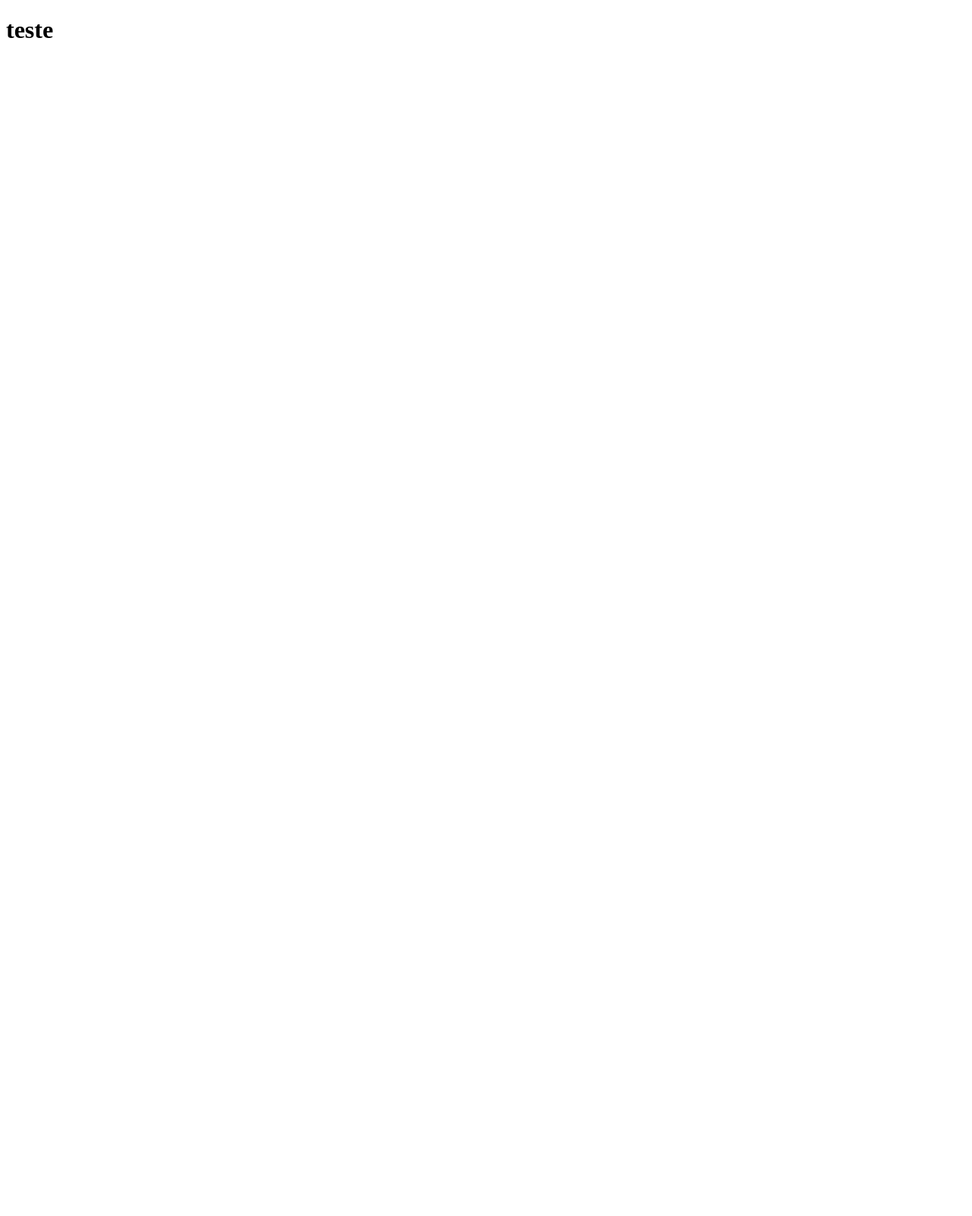
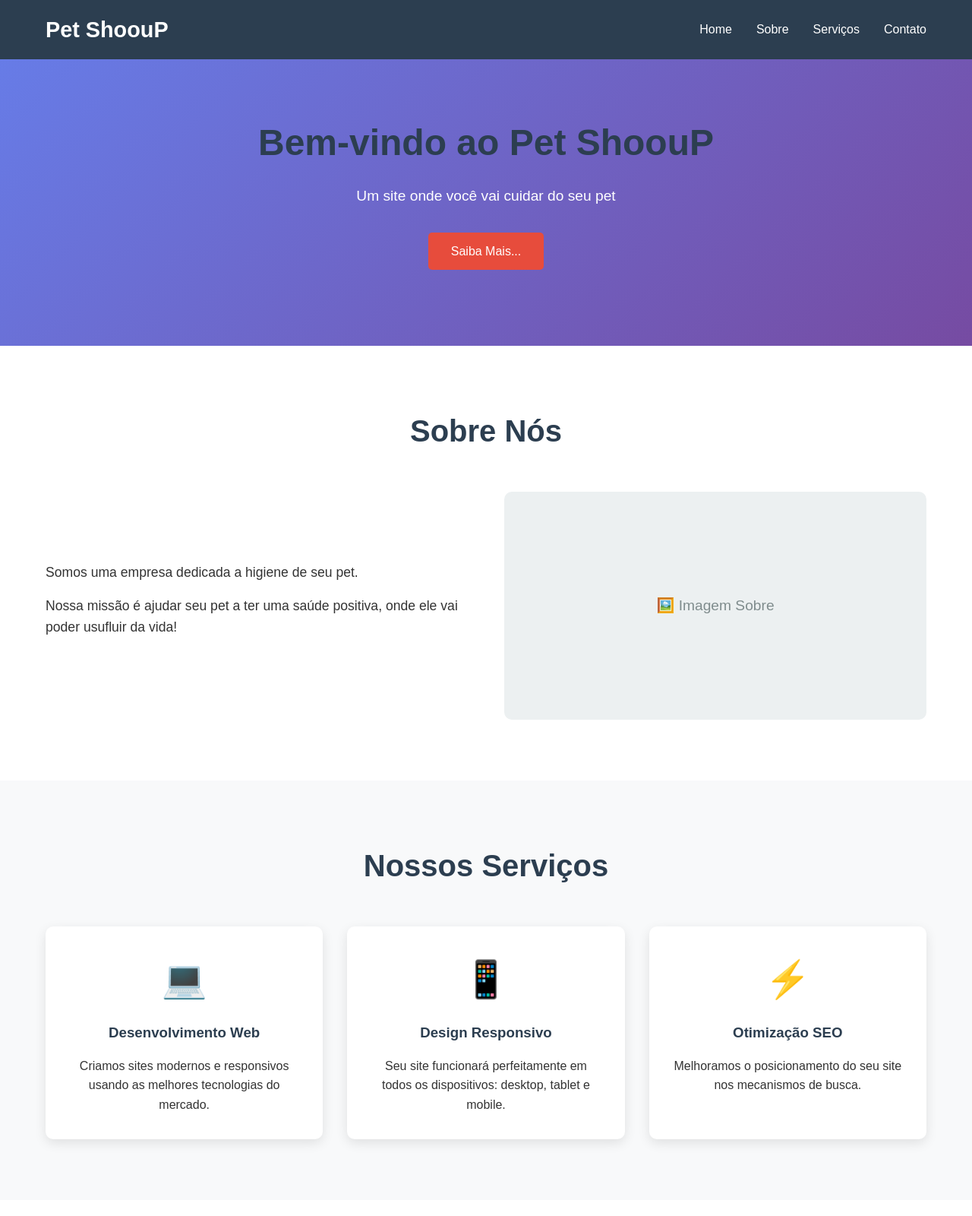
Before and after one commit to MateusFernandes7/Projetoti48, a plain HTML site: page index.html in a window 1280 px wide. Shown: the top 1600 px of the page at 76% size. Before the commit the page ends 800 px from the top, so only its background shows below. Drawn offline with Linux system fonts and the light colour scheme.

Commit message:
Estrutura do site

```diff
--- a/index.html
+++ b/index.html
@@ -1,12 +1,114 @@
 <!DOCTYPE html>
-<html lang="en">
+<html lang="pt-BR">
 <head>
     <meta charset="UTF-8">
     <meta name="viewport" content="width=device-width, initial-scale=1.0">
-    <title>Document</title>
+    <title>Meu Site - Página Inicial</title>
+    <link rel="stylesheet" href="style.css">
 </head>
 <body>
+    <!-- Cabeçalho -->
+    <header class="header">
+        <div class="container">
+            <div class="logo">
+                <h1>Pet ShoouP</h1>
+            </div>
+            <nav class="nav">
+                <ul>
+                    <li><a href="#home">Home</a></li>
+                    <li><a href="#sobre">Sobre</a></li>
+                    <li><a href="#servicos">Serviços</a></li>
+                    <li><a href="#contato">Contato</a></li>
+                </ul>
+            </nav>
+        </div>
+    </header>
 
+    <!-- Hero Section -->
+    <section id="home" class="hero">
+        <div class="container">
+            <div class="hero-content">
+                <h2>Bem-vindo ao Pet ShoouP</h2>
+                <p>Um site onde você vai cuidar do seu pet</p>
+                <a href="#sobre" class="btn">Saiba Mais...</a>
+            </div>
+        </div>
+    </section>
+
+    <!-- Sobre -->
+    <section id="sobre" class="sobre">
+        <div class="container">
+            <h2>Sobre Nós</h2>
+            <div class="sobre-content">
+                <div class="sobre-text">
+                    <p>Somos uma empresa dedicada a higiene de seu pet.</p>
+                    <p>Nossa missão é ajudar seu pet a ter uma saúde positiva, onde ele vai poder usufluir da vida!</p>
+                </div>
+                <div class="sobre-image">
+                    <div class="placeholder-image">
+                        🖼️ Imagem Sobre
+                    </div>
+                </div>
+            </div>
+        </div>
+    </section>
+
+    <!-- Serviços -->
+    <section id="servicos" class="servicos">
+        <div class="container">
+            <h2>Nossos Serviços</h2>
+            <div class="servicos-grid">
+                <div class="servico-card">
+                    <div class="servico-icon">💻</div>
+                    <h3>Desenvolvimento Web</h3>
+                    <p>Criamos sites modernos e responsivos usando as melhores tecnologias do mercado.</p>
+                </div>
+                <div class="servico-card">
+                    <div class="servico-icon">📱</div>
+                    <h3>Design Responsivo</h3>
+                    <p>Seu site funcionará perfeitamente em todos os dispositivos: desktop, tablet e mobile.</p>
+                </div>
+                <div class="servico-card">
+                    <div class="servico-icon">⚡</div>
+                    <h3>Otimização SEO</h3>
+                    <p>Melhoramos o posicionamento do seu site nos mecanismos de busca.</p>
+                </div>
+            </div>
+        </div>
+    </section>
+
+    <!-- Contato -->
+    <section id="contato" class="contato">
+        <div class="container">
+            <h2>Entre em Contato</h2>
+            <div class="contato-content">
+                <div class="contato-info">
+                    <h3>Informações de Contato</h3>
+                    <div class="info-item">
+                        <strong>📧 Email:</strong> ottoguerrerogarcia@gmail.com
+                    </div>
+                    <div class="info-item">
+                        <strong>📞 Telefone:</strong> (15) 99813-1495
+                    </div>
+                    <div class="info-item">
+                        <strong>📍 Endereço:</strong> Rua Gabriel, 123 - São Paulo, SP
+                    </div>
+                </div>
+                <form class="contato-form">
+                    <input type="text" placeholder="Seu nome" required>
+                    <input type="email" placeholder="Seu email" required>
+                    <textarea placeholder="Sua mensagem" rows="5" required></textarea>
+                    <button type="submit" class="btn">Enviar Mensagem</button>
+                </form>
+            </div>
+        </div>
+    </section>
+
+    <!-- Rodapé -->
+    <footer class="footer">
+        <div class="container">
+            <p>&copy; 2025 PetShooup. Todos os direitos reservados.</p>
+        </div>
+    </footer>
 </body>
-<H1>teste</H1>
 </html>
--- /dev/null
+++ b/style.css
@@ -0,0 +1,253 @@
+/* Reset e Configurações Gerais */
+* {
+    margin: 0;
+    padding: 0;
+    box-sizing: border-box;
+}
+
+body {
+    font-family: 'Arial', sans-serif;
+    line-height: 1.6;
+    color: #333;
+}
+
+.container {
+    max-width: 1200px;
+    margin: 0 auto;
+    padding: 0 20px;
+}
+
+/* Header */
+.header {
+    background: #2c3e50;
+    color: white;
+    padding: 1rem 0;
+    position: fixed;
+    width: 100%;
+    top: 0;
+    z-index: 1000;
+}
+
+.header .container {
+    display: flex;
+    justify-content: space-between;
+    align-items: center;
+}
+
+.logo h1 {
+    font-size: 1.8rem;
+}
+
+.nav ul {
+    display: flex;
+    list-style: none;
+}
+
+.nav ul li {
+    margin-left: 2rem;
+}
+
+.nav ul li a {
+    color: white;
+    text-decoration: none;
+    transition: color 0.3s;
+}
+
+.nav ul li a:hover {
+    color: #3498db;
+}
+
+/* Hero Section */
+.hero {
+    background: linear-gradient(135deg, #667eea 0%, #764ba2 100%);
+    color: white;
+    padding: 150px 0 100px;
+    text-align: center;
+}
+
+.hero h2 {
+    font-size: 3rem;
+    margin-bottom: 1rem;
+}
+
+.hero p {
+    font-size: 1.2rem;
+    margin-bottom: 2rem;
+}
+
+.btn {
+    display: inline-block;
+    background: #e74c3c;
+    color: white;
+    padding: 12px 30px;
+    text-decoration: none;
+    border-radius: 5px;
+    transition: background 0.3s;
+}
+
+.btn:hover {
+    background: #c0392b;
+}
+
+/* Seções Gerais */
+section {
+    padding: 80px 0;
+}
+
+h2 {
+    text-align: center;
+    font-size: 2.5rem;
+    margin-bottom: 3rem;
+    color: #2c3e50;
+}
+
+/* Sobre */
+.sobre-content {
+    display: grid;
+    grid-template-columns: 1fr 1fr;
+    gap: 3rem;
+    align-items: center;
+}
+
+.sobre-text p {
+    margin-bottom: 1rem;
+    font-size: 1.1rem;
+}
+
+.placeholder-image {
+    background: #ecf0f1;
+    height: 300px;
+    display: flex;
+    align-items: center;
+    justify-content: center;
+    border-radius: 10px;
+    font-size: 1.2rem;
+    color: #7f8c8d;
+}
+
+/* Serviços */
+.servicos {
+    background: #f8f9fa;
+}
+
+.servicos-grid {
+    display: grid;
+    grid-template-columns: repeat(auto-fit, minmax(300px, 1fr));
+    gap: 2rem;
+}
+
+.servico-card {
+    background: white;
+    padding: 2rem;
+    border-radius: 10px;
+    text-align: center;
+    box-shadow: 0 5px 15px rgba(0,0,0,0.1);
+    transition: transform 0.3s;
+}
+
+.servico-card:hover {
+    transform: translateY(-5px);
+}
+
+.servico-icon {
+    font-size: 3rem;
+    margin-bottom: 1rem;
+}
+
+.servico-card h3 {
+    margin-bottom: 1rem;
+    color: #2c3e50;
+}
+
+/* Contato */
+.contato-content {
+    display: grid;
+    grid-template-columns: 1fr 1fr;
+    gap: 3rem;
+}
+
+.contato-info h3 {
+    margin-bottom: 1.5rem;
+    color: #2c3e50;
+}
+
+.info-item {
+    margin-bottom: 1rem;
+    padding: 1rem;
+    background: #f8f9fa;
+    border-radius: 5px;
+}
+
+.contato-form {
+    display: flex;
+    flex-direction: column;
+}
+
+.contato-form input,
+.contato-form textarea {
+    margin-bottom: 1rem;
+    padding: 12px;
+    border: 1px solid #ddd;
+    border-radius: 5px;
+    font-size: 1rem;
+}
+
+.contato-form button {
+    align-self: flex-start;
+}
+
+/* Footer */
+.footer {
+    background: #2c3e50;
+    color: white;
+    text-align: center;
+    padding: 2rem 0;
+}
+
+/* Responsividade */
+@media (max-width: 768px) {
+    .header .container {
+        flex-direction: column;
+        text-align: center;
+    }
+
+    .nav ul {
+        margin-top: 1rem;
+        flex-direction: column;
+    }
+
+    .nav ul li {
+        margin: 0.5rem 0;
+    }
+
+    .hero h2 {
+        font-size: 2rem;
+    }
+
+    .sobre-content,
+    .contato-content {
+        grid-template-columns: 1fr;
+    }
+
+    .servicos-grid {
+        grid-template-columns: 1fr;
+    }
+}
+
+@media (max-width: 480px) {
+    .container {
+        padding: 0 15px;
+    }
+
+    section {
+        padding: 60px 0;
+    }
+
+    h2 {
+        font-size: 2rem;
+    }
+
+    .hero {
+        padding: 120px 0 80px;
+    }
+}
```
